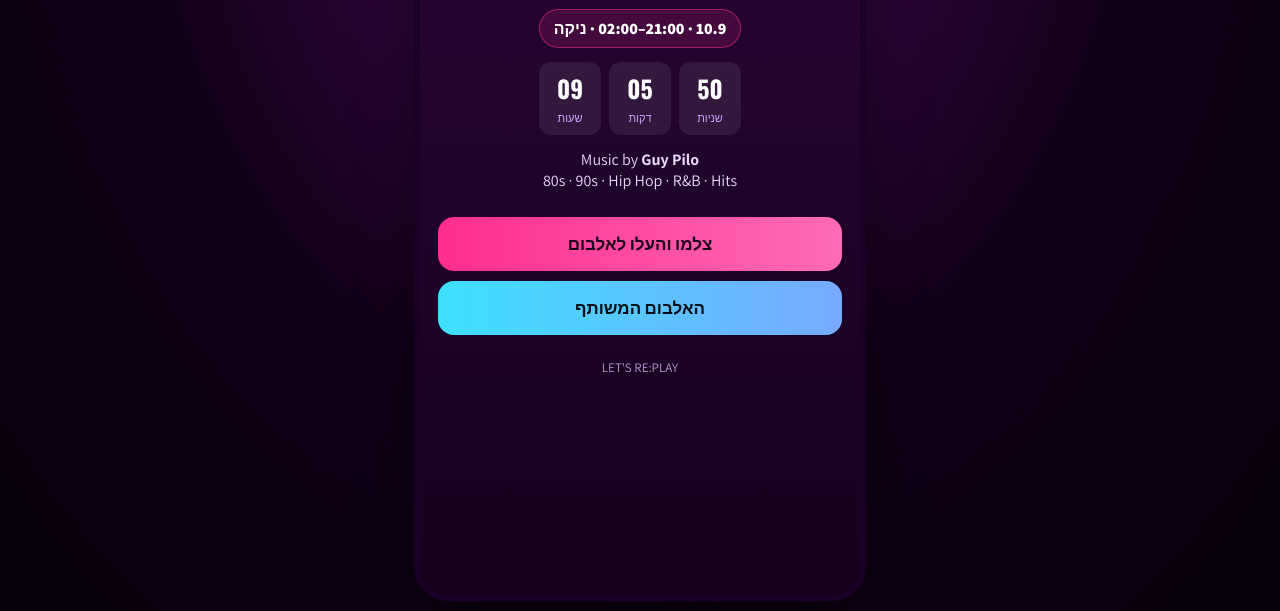
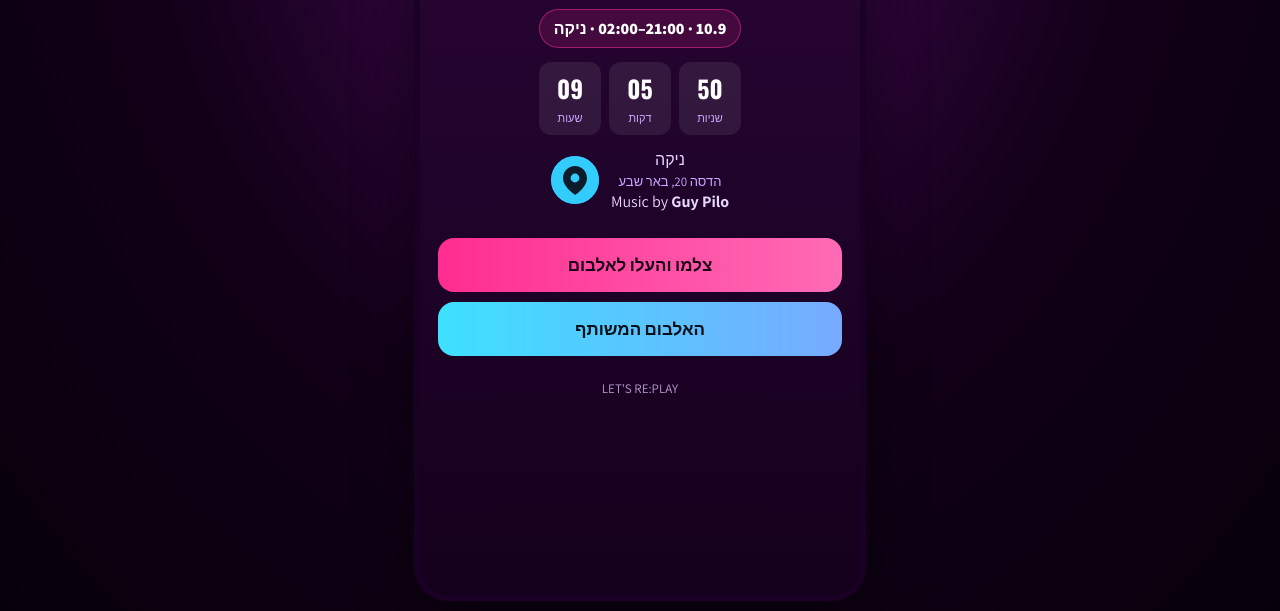
Before and after one commit to yoav643/replay-party, a plain HTML site: page index.html in a window 1280 px wide. Shown: the part 189-800 px from the top of the page. Drawn offline with nearby package versions, Linux system fonts and the light colour scheme.

Commit message:
Add Waze navigation to Club Nika B7

```diff
--- a/index.html
+++ b/index.html
@@ -9,7 +9,7 @@
   <meta property="og:description" content="10.9 · 21:00-02:00 · ניקה · Music by Guy Pilo" />
   <link href="https://fonts.googleapis.com/css2?family=Assistant:wght@400;700;800&family=Oswald:wght@500;700&display=swap" rel="stylesheet" />
   <style>
-    :root{--pink:#ff2d8f;--cyan:#3de0ff;--cream:#f7e9ff}
+    :root{--pink:#ff2d8f;--cyan:#3de0ff}
     *{box-sizing:border-box;margin:0;padding:0}
     body{min-height:100vh;background:radial-gradient(ellipse at top,#4a0a5c 0%,#120018 55%,#07000b 100%);font-family:Assistant,Arial,sans-serif;color:#fff;display:flex;justify-content:center;padding:16px}
     .phone{width:100%;max-width:440px;background:linear-gradient(180deg,#2a0636,#14001c);border-radius:28px;overflow:hidden;box-shadow:0 0 0 6px #1a0024,0 24px 60px rgba(0,0,0,.5)}
@@ -25,7 +25,9 @@
     .cd div{min-width:62px;background:rgba(255,255,255,.08);border-radius:12px;padding:8px}
     .cd b{display:block;font-family:Oswald,sans-serif;font-size:24px}
     .cd span{font-size:11px;color:#c9a8ff}
-    .venue{margin-top:8px;color:#e8d7ff}
+    .venue{margin-top:12px;display:flex;align-items:center;justify-content:center;gap:12px;color:#e8d7ff}
+    .waze{width:48px;height:48px;border-radius:50%;overflow:hidden;flex-shrink:0;background:#33CCFF;display:block}
+    .waze svg{width:48px;height:48px;display:block}
     .actions{display:grid;gap:10px;padding:16px 18px 24px}
     .actions a{text-decoration:none;text-align:center;border-radius:16px;padding:16px 10px;font-weight:800;font-size:17px}
     .pink{background:linear-gradient(90deg,#ff2d8f,#ff6bb5);color:#1a0018}
@@ -46,7 +48,12 @@
       <div><b>--</b><span>דקות</span></div>
       <div><b>--</b><span>שניות</span></div>
     </div>
-    <div class="venue">Music by <b>Guy Pilo</b><br>80s · 90s · Hip Hop · R&amp;B · Hits</div>
+    <div class="venue">
+      <div>ניקה<br><span style="font-size:13px;color:#c9a8ff">הדסה 20, באר שבע</span><br>Music by <b>Guy Pilo</b></div>
+      <a class="waze" href="https://www.waze.com/ul?q=%D7%A0%D7%99%D7%A7%D7%94%20%D7%94%D7%93%D7%A1%D7%94%2020%20%D7%91%D7%90%D7%A8%20%D7%A9%D7%91%D7%A2&navigate=yes" target="_blank" rel="noopener" aria-label="ניווט ב-Waze">
+        <svg viewBox="0 0 48 48" aria-hidden="true"><circle cx="24" cy="24" r="24" fill="#33CCFF"/><path fill="#0B1D2A" d="M24 10c-6.6 0-12 5.1-12 12.2 0 8.3 10.2 15.3 11.6 16.2.4.3.9.3 1.3 0C26.3 37.5 36 30.5 36 22.2 36 15.1 30.6 10 24 10zm0 16.4a4.4 4.4 0 1 1 0-8.8 4.4 4.4 0 0 1 0 8.8z"/></svg>
+      </a>
+    </div>
   </div>
   <div class="actions">
     <a class="pink" href="photos.html">צלמו והעלו לאלבום</a>
```
